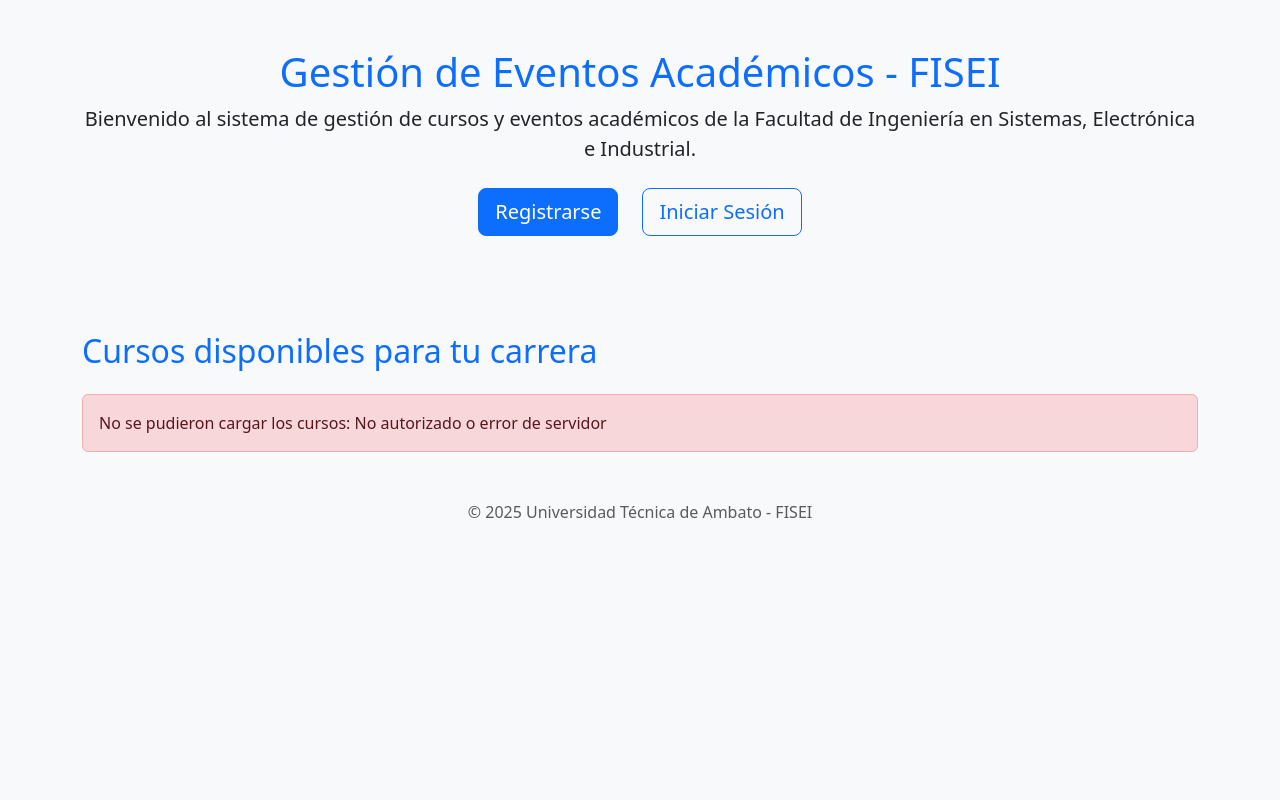
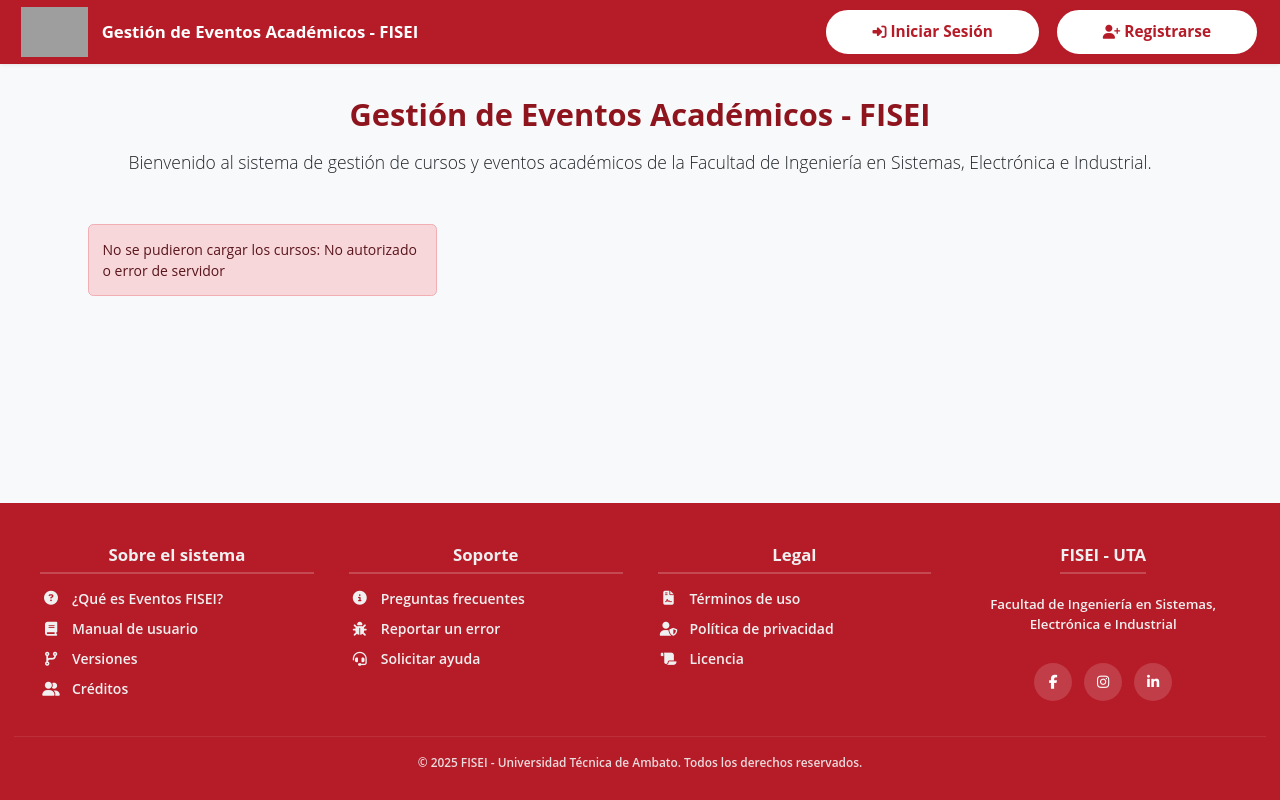
Before and after one commit to kiramman-mp3/fisei-gestion-eventos-academicos2.0, a PHP site: page / in a window 1280 px wide. Run offline with PHP 8.4, Linux system fonts and the light colour scheme; grey boxes are pictures that could not be loaded.

Commit message:
Se termino de realizar la implementacion de cursos

```diff
--- a/css/styles.css
+++ b/css/styles.css
@@ -157,7 +157,21 @@ header,
   background: var(--btn-gray-hover) !important;
 }
 
+/* BOTÓN BLANCO PERSONALIZADO */
+.btn-white {
+  background-color: white !important;
+  color: var(--maroon) !important;
+  border: 2px solid var(--maroon) !important;
+  font-weight: 600;
+  font-size: 1.05rem !important;
+  transition: all 0.2s ease-in-out;
+}
 
+.btn-white:hover {
+  background-color: var(--maroon) !important;
+  color: white !important;
+  border-color: var(--maroon-dark) !important;
+}
 
 /* CARDS Y CONTENEDORES */
 .card,
@@ -174,6 +188,44 @@ header,
 .reporte-container {
   padding: 2rem;
 }
+
+input[type="file"] {
+  border: none;
+  background-color: var(--gray-100);
+  padding: 10px 16px;
+  border-radius: 30px;
+  cursor: pointer;
+  font-weight: 600;
+  color: var(--gray-900);
+}
+
+input[type="file"]::file-selector-button {
+  background-color: var(--maroon);
+  color: white;
+  border: none;
+  padding: 8px 18px;
+  border-radius: 9999px;
+  font-weight: 600;
+  cursor: pointer;
+  margin-right: 12px;
+  transition: background-color 0.3s;
+}
+
+input[type="file"]::file-selector-button:hover {
+  background-color: var(--maroon-dark);
+}
+
+
+a {
+  text-decoration: none !important;
+}
+
+a:hover {
+  color: var(--maroon-dark);
+  text-decoration: none !important;
+
+}
+
 
 /* TABLAS */
 .table-custom {
@@ -195,10 +247,12 @@ header,
 
 .card-grid {
   display: grid;
-  grid-template-columns: repeat(3, 1fr); /* ← exacto 3 por fila */
+  grid-template-columns: repeat(3, 1fr);
+  /* ← exacto 3 por fila */
   gap: 24px;
   margin-top: 32px;
 }
+
 /* Cada solicitud individual */
 .card-item {
   background-color: #fff;
@@ -206,6 +260,14 @@ header,
   padding: 24px;
   box-shadow: 0 2px 6px rgba(0, 0, 0, 0.08);
   border: 1px solid var(--gray-200);
+}
+
+.thumbnail {
+  max-width: 50%;
+  border: 1px solid #ccc;
+  border-radius: 10px;
+  margin-top: 10px;
+  display: block;
 }
 
 /* FORMULARIOS */
--- a/index.html
+++ /dev/null
@@ -1,91 +0,0 @@
-<!DOCTYPE html>
-<html lang="es">
-
-<head>
-  <meta charset="UTF-8">
-  <title>Inicio - Gestión de Eventos FISEI</title>
-  <link href="https://cdn.jsdelivr.net/npm/bootstrap@5.3.3/dist/css/bootstrap.min.css" rel="stylesheet">
-  <style>
-    .cards-grid {
-      display: grid;
-      grid-template-columns: repeat(auto-fill, minmax(280px, 1fr));
-      gap: 1.5rem;
-    }
-
-    .card-img-top {
-      height: 180px;
-      object-fit: cover;
-    }
-
-    .card-title {
-      font-size: 1.25rem;
-      font-weight: bold;
-    }
-  </style>
-</head>
-
-<body class="bg-light">
-
-  <div class="container py-5">
-    <div class="text-center mb-4">
-      <h1 class="text-primary">Gestión de Eventos Académicos - FISEI</h1>
-      <p class="lead">Bienvenido al sistema de gestión de cursos y eventos académicos de la Facultad de Ingeniería en
-        Sistemas, Electrónica e Industrial.</p>
-    </div>
-
-    <div class="d-flex justify-content-center gap-4">
-      <a href="registro.php" class="btn btn-primary btn-lg">Registrarse</a>
-      <a href="login.php" class="btn btn-outline-primary btn-lg">Iniciar Sesión</a>
-    </div>
-  </div>
-
-  <div class="container my-5">
-    <h2 class="mb-4 text-primary">Cursos disponibles para tu carrera</h2>
-    <div id="lista-cursos"></div>
-  </div>
-
-
-  <footer class="text-center mt-5 text-muted">
-    <p>&copy; 2025 Universidad Técnica de Ambato - FISEI</p>
-  </footer>
-
-  <script src="https://cdn.jsdelivr.net/npm/bootstrap@5.3.3/dist/js/bootstrap.bundle.min.js"></script>
-  <script>
-    document.addEventListener('DOMContentLoaded', () => {
-      fetch('service/CursosPorCarrera.php')
-        .then(response => {
-          if (!response.ok) throw new Error('No autorizado o error de servidor');
-          return response.json();
-        })
-        .then(data => {
-          const { rol, cursos } = data;
-          const contenedor = document.getElementById('lista-cursos');
-          contenedor.innerHTML = '';
-
-          cursos.forEach(curso => {
-            const botonTexto = rol === 'estudiante' ? 'Inscribir' : 'Administrar';
-            const botonClase = rol === 'estudiante' ? 'btn-primary' : 'btn-secondary';
-
-            contenedor.innerHTML += `
-          <div class="card mb-3 shadow-sm">
-            <div class="card-body">
-              <h5 class="card-title">${curso.nombre_evento}</h5>
-              <p class="card-text">
-                Del <strong>${curso.fecha_inicio}</strong> al <strong>${curso.fecha_fin}</strong>
-              </p>
-              <button class="btn ${botonClase}">${botonTexto}</button>
-            </div>
-          </div>
-        `;
-          });
-        })
-        .catch(err => {
-          document.getElementById('lista-cursos').innerHTML = `
-        <div class="alert alert-danger">No se pudieron cargar los cursos: ${err.message}</div>
-      `;
-        });
-    });
-  </script>
-</body>
-
-</html>
--- /dev/null
+++ b/index.php
@@ -0,0 +1,145 @@
+<!DOCTYPE html>
+<html lang="es">
+
+<head>
+  <meta charset="UTF-8">
+  <title>Inicio - Gestión de Eventos FISEI</title>
+  <link href="https://cdn.jsdelivr.net/npm/bootstrap@5.3.3/dist/css/bootstrap.min.css" rel="stylesheet">
+  <link rel="stylesheet" href="css/styles.css">
+  <link rel="stylesheet" href="https://cdnjs.cloudflare.com/ajax/libs/font-awesome/6.5.0/css/all.min.css"
+    crossorigin="anonymous">
+</head>
+
+<body class="bg-light">
+  <?php
+  require_once 'session.php';
+  $nombre = getUserName();
+  $apellido = getUserLastname();
+  ?>
+
+  <header class="top-header d-flex justify-content-between align-items-center px-4 py-2 shadow-sm --maroon">
+    <div class="d-flex align-items-center">
+      <img src="ruta/logo.png" alt="Logo institucional" style="height: 50px;">
+      <div class="site-name ms-3 fw-bold">Gestión de Eventos Académicos - FISEI</div>
+    </div>
+
+    <div class="d-flex align-items-center gap-3">
+      <?php if (isLoggedIn()): ?>
+        <span class="fw-semibold">Hola, <?= htmlspecialchars(getUserName()) ?>
+          <?= htmlspecialchars(getUserLastname()) ?></span>
+        <a href="logout.php" class="btn btn-white"><i class="fas fa-sign-out-alt"></i> Cerrar sesión</a>
+      <?php else: ?>
+        <a href="login.php" class="btn btn-white"><i class="fas fa-sign-in-alt"></i> Iniciar Sesión</a>
+        <a href="registro.php" class="btn btn-white"><i class="fas fa-user-plus"></i> Registrarse</a>
+      <?php endif; ?>
+    </div>
+  </header>
+
+
+  <main>
+    <div class="container text-center mb-5">
+      <h1>Gestión de Eventos Académicos - FISEI</h1>
+      <p class="lead">Bienvenido al sistema de gestión de cursos y eventos académicos de la Facultad de Ingeniería en
+        Sistemas, Electrónica e Industrial.</p>
+    </div>
+
+    <div class="container my-5">
+      <div id="lista-cursos" class="cards-grid"></div>
+    </div>
+  </main>
+
+  <footer class="footer-expandido">
+    <div class="footer-container">
+      <div class="footer-section">
+        <h5>Sobre el sistema</h5>
+        <ul>
+          <li><a href="#"><i class="fa-solid fa-circle-question"></i> ¿Qué es Eventos FISEI?</a></li>
+          <li><a href="#"><i class="fa-solid fa-book"></i> Manual de usuario</a></li>
+          <li><a href="#"><i class="fa-solid fa-code-branch"></i> Versiones</a></li>
+          <li><a href="informativo/nosotros.php"><i class="fa-solid fa-user-group"></i> Créditos</a></li>
+        </ul>
+      </div>
+
+      <div class="footer-section">
+        <h5>Soporte</h5>
+        <ul>
+          <li><a href="#"><i class="fa-solid fa-circle-info"></i> Preguntas frecuentes</a></li>
+          <li><a href="formulario/solicitud_cambios.php"><i class="fa-solid fa-bug"></i> Reportar un error</a></li>
+          <li><a href="#"><i class="fa-solid fa-headset"></i> Solicitar ayuda</a></li>
+        </ul>
+      </div>
+
+      <div class="footer-section">
+        <h5>Legal</h5>
+        <ul>
+          <li><a href="#"><i class="fa-solid fa-file-contract"></i> Términos de uso</a></li>
+          <li><a href="#"><i class="fa-solid fa-user-shield"></i> Política de privacidad</a></li>
+          <li><a href="#"><i class="fa-solid fa-scroll"></i> Licencia</a></li>
+        </ul>
+      </div>
+
+      <div class="footer-section">
+        <h5>FISEI - UTA</h5>
+        <p>Facultad de Ingeniería en Sistemas,<br> Electrónica e Industrial</p>
+        <div class="footer-social">
+          <a href="#"><i class="fab fa-facebook-f"></i></a>
+          <a href="#"><i class="fab fa-instagram"></i></a>
+          <a href="#"><i class="fab fa-linkedin-in"></i></a>
+        </div>
+      </div>
+    </div>
+
+    <div class="footer-bottom">
+      &copy;
+      <script>document.write(new Date().getFullYear());</script> FISEI - Universidad Técnica de Ambato. Todos los
+      derechos reservados.
+    </div>
+  </footer>
+
+  <script src="https://cdn.jsdelivr.net/npm/bootstrap@5.3.3/dist/js/bootstrap.bundle.min.js"></script>
+  <script>
+    document.addEventListener('DOMContentLoaded', () => {
+      fetch('service/CursosPorCarrera.php')
+        .then(response => {
+          if (!response.ok) throw new Error('No autorizado o error de servidor');
+          return response.json();
+        })
+        .then(data => {
+          const { rol, cursos } = data;
+          const contenedor = document.getElementById('lista-cursos');
+          contenedor.innerHTML = '';
+          cursos.forEach(curso => {
+            const rutaCruda = curso.ruta_imagen || '';
+            const rutaLimpia = rutaCruda.replace(/^\.\.\/+/, '');
+            const src = rutaLimpia !== '' ? rutaLimpia : 'resource/placeholder.svg';
+            const botonTexto = rol === 'estudiante' ? 'Inscribirse' : 'Administrar';
+            const botonClase = rol === 'estudiante' ? 'btn-primary' : 'btn-outline-secondary';
+
+            contenedor.innerHTML += `
+    <div class="card shadow-sm mb-4" style="max-width: 22rem;">
+      <img src="${src}" class="card-img-top" alt="Imagen del evento">
+      <div class="card-body">
+        <h5 class="card-title text-maroon">${curso.nombre_evento}</h5>
+        <p class="card-text mb-1"><strong>Fechas:</strong> ${curso.fecha_inicio} al ${curso.fecha_fin}</p>
+        <p class="card-text mb-1"><strong>Ponente:</strong> ${curso.ponentes}</p>
+        <p class="card-text mb-1"><strong>Horas académicas:</strong> ${curso.horas}</p>
+        <p class="card-text mb-3"><strong>Cupos disponibles:</strong> ${curso.cupos}</p>
+        <div class="text-center">
+          <button class="btn ${botonClase}">${botonTexto}</button>
+        </div>
+      </div>
+    </div>
+  `;
+          });
+
+        })
+        .catch(err => {
+          document.getElementById('lista-cursos').innerHTML = `
+            <div class="alert alert-danger">No se pudieron cargar los cursos: ${err.message}</div>
+          `;
+        });
+    });
+  </script>
+</body>
+
+</html>
--- a/service/curso.php
+++ b/service/curso.php
@@ -46,7 +46,6 @@ if ($action === 'crear' && $_SERVER['REQUEST_METHOD'] === 'POST') {
             $nombreArchivo = uniqid() . '_' . basename($_FILES['imagen']['name']);
             $rutaDestino = $UPLOAD_DIR . $nombreArchivo;
             if (move_uploaded_file($_FILES['imagen']['tmp_name'], $rutaDestino)) {
-                // Guardar ruta relativa navegable
                 $rutaImagen = $rutaDestino;
             }
         }
--- a/service/cursosPorCarrera.php
+++ b/service/cursosPorCarrera.php
@@ -1,6 +1,6 @@
 <?php
 // controller/CursosPorCarrera.php
-require_once '../includes/session.php';
+require_once '../session.php';
 require_once '../sql/conexion.php'; // o como se llame tu conexión
 
 header('Content-Type: application/json');
@@ -11,19 +11,20 @@ if (!isLoggedIn()) {
     exit;
 }
 
-$carrera = getUserCarrera();  // por nombre literal
+$carrera = getUserCarrera();
 $rol = getUserRole();
 
-// Asegúrate que en la BD haya una relación entre cursos y carrera por nombre (o una tabla intermedia)
 $sql = "
-    SELECT c.id, c.nombre_evento, c.fecha_inicio, c.fecha_fin
-    FROM cursos c
-    INNER JOIN carreras_evento ce ON c.carrera_id = ce.id
-    WHERE ce.nombre = ?
+    SELECT e.id, e.nombre_evento, e.fecha_inicio, e.fecha_fin, e.horas, e.cupos, e.ruta_imagen, e.ponentes
+    FROM eventos e
+    INNER JOIN categorias_evento c ON e.categoria_id = c.id
+    WHERE c.nombre = ?
 ";
 
+$cris = new Conexion();
+$conn = $cris->conectar();
 $stmt = $conn->prepare($sql);
-$stmt->execute([$carrera]);
+$stmt->execute([$carrera]);  // Ej: "Software"
 $cursos = $stmt->fetchAll(PDO::FETCH_ASSOC);
 
 echo json_encode([
--- a/service/tipo_evento.php
+++ b/service/tipo_evento.php
@@ -1,6 +1,7 @@
 <?php
 require_once '../sql/conexion.php';
-$conn = (new Conexion())->conectar();
+$cris = new Conexion();
+$conn = $cris->conectar();
 $action = $_GET['action'] ?? '';
 
 if ($action === 'listar') {
--- /dev/null
+++ b/ses.php
@@ -0,0 +1,6 @@
+<?php
+session_start();
+echo '<pre>';
+print_r($_SESSION);
+echo '</pre>';
+?>
--- a/session.php
+++ b/session.php
@@ -30,6 +30,10 @@ function getUserRole() {
     return $_SESSION['rol'] ?? null;
 }
 
+function getUserCarrera() {
+    return $_SESSION['carrera'] ?? null;
+}
+
 function isLoggedIn() {
     return isset($_SESSION['usuario_id']);
 }
```
Also changed, not shown: login.php (+27 -16 lines), perfil.php (+187 -69 lines), resource/placeholder.svg (added), uploads/cursos_imagenes/6845b415153c7_unnamed.jpg (added), uploads/cursos_imagenes/6845ba6861ea2_unnamed.jpg (added), uploads/cursos_imagenes/6845c40ec8f30_unnamed.jpg (added), uploads/documentos/907johan_gmail.com/cedula_unnamed.jpg (added), uploads/documentos/chris_uta.edu.ec/cedula_20250605_133835.jpg (added), 1 other file.
